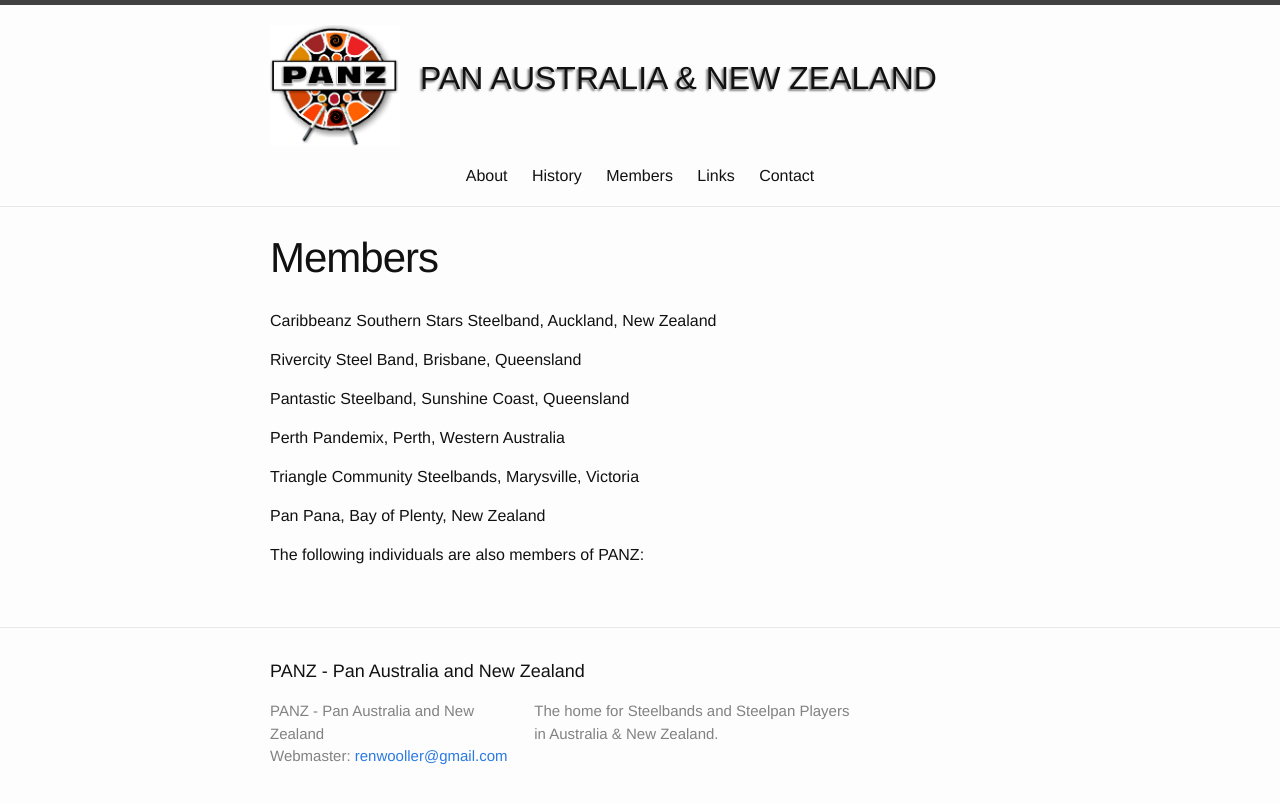
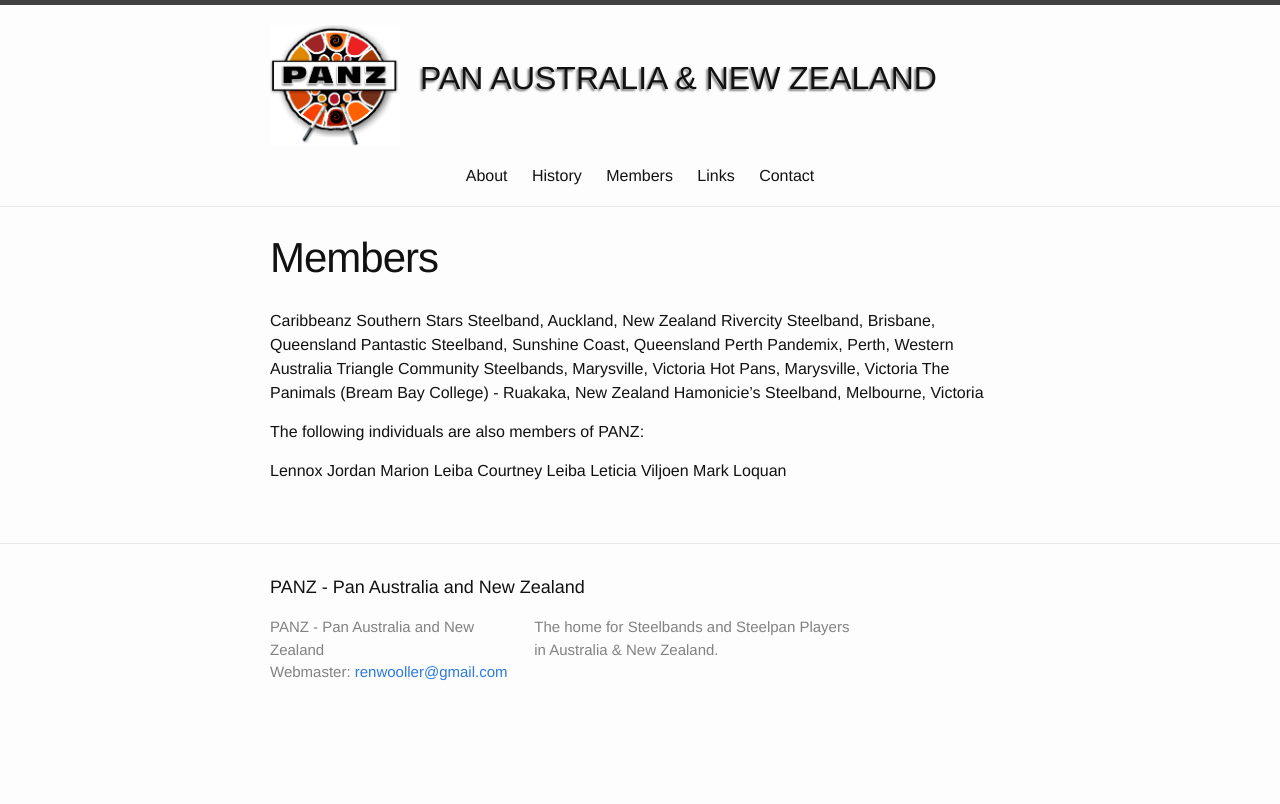
Before and after one commit to panzweb/panzweb.github.io, a Jekyll site: the page built from 3.members.markdown, in a window 1280 px wide. Shown: the top 804 px of the page. Built offline with Jekyll 4.4.1, drawn with Linux system fonts in a browser that asks for light colours.

Commit message:
updated the members

```diff
--- a/3.members.markdown
+++ b/3.members.markdown
@@ -5,16 +5,18 @@
 ---
 
 Caribbeanz Southern Stars Steelband, Auckland, New Zealand
-
-Rivercity Steel Band, Brisbane, Queensland
-
+Rivercity Steelband, Brisbane, Queensland
 Pantastic Steelband, Sunshine Coast, Queensland
-
 Perth Pandemix, Perth, Western Australia
-
 Triangle Community Steelbands, Marysville, Victoria
-
-Pan Pana, Bay of Plenty, New Zealand
-
+Hot Pans, Marysville, Victoria
+The Panimals (Bream Bay College) - Ruakaka, New Zealand
+Hamonicie's Steelband, Melbourne, Victoria
 
 The following individuals are also members of PANZ:
+
+Lennox Jordan
+Marion Leiba
+Courtney Leiba
+Leticia Viljoen
+Mark Loquan
```
